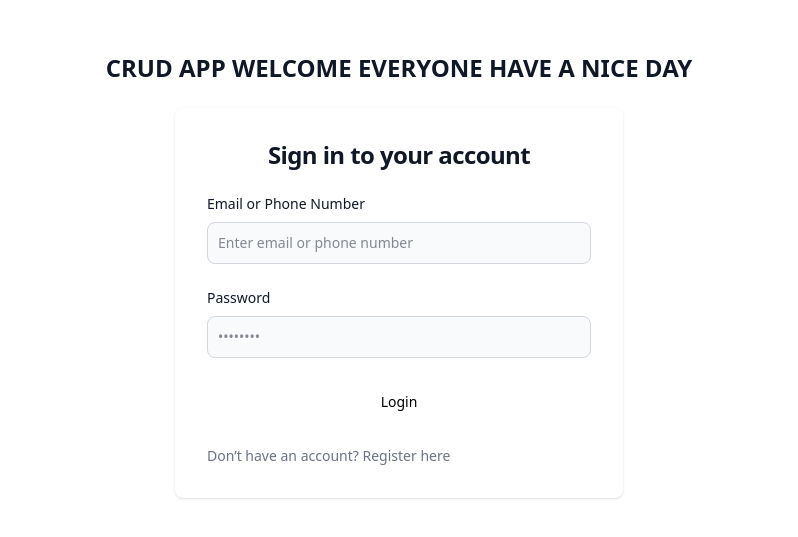
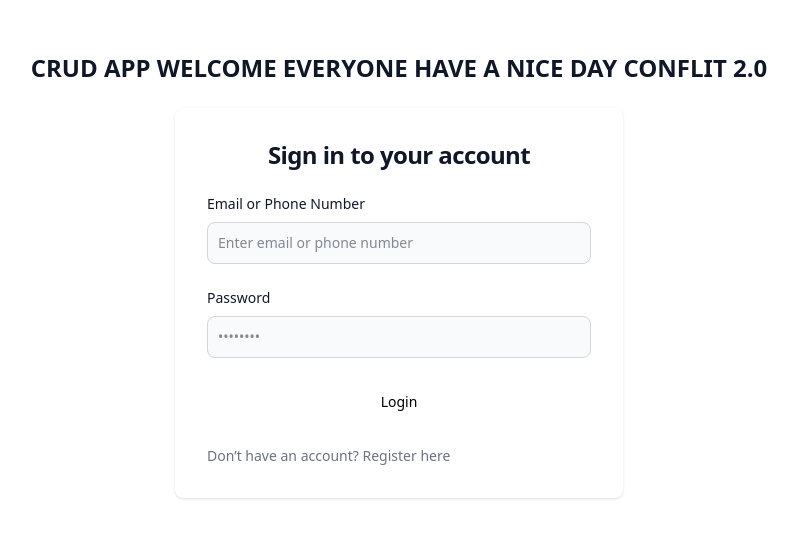
Before and after one commit to J-Pixie/Dummy, a Vue app: page /login in a window 1280 px wide. Shown: the part 125-662 px from the top of the page, without its empty margins (241-1039 px from the left). Built offline with nearby package versions, Linux system fonts and the light colour scheme.

Commit message:
Update login.vue
Conflict 2.0

```diff
--- a/src/components/login.vue
+++ b/src/components/login.vue
@@ -1,7 +1,7 @@
 <template>
   <div class="flex flex-col items-center justify-center px-3 py-3 mx-auto md:h-screen lg:py-0">
     <a href="#" class="flex items-center mb-6 text-2xl font-semibold text-gray-900">
-      CRUD APP WELCOME  EVERYONE HAVE A NICE DAY
+      CRUD APP WELCOME  EVERYONE HAVE A NICE DAY CONFLIT 2.0
     </a>
     <div
       class="w-full bg-white rounded-lg shadow dark:border sm:max-w-md xl:p-0 dark:bg-gray-800 dark:border-gray-700">
```
